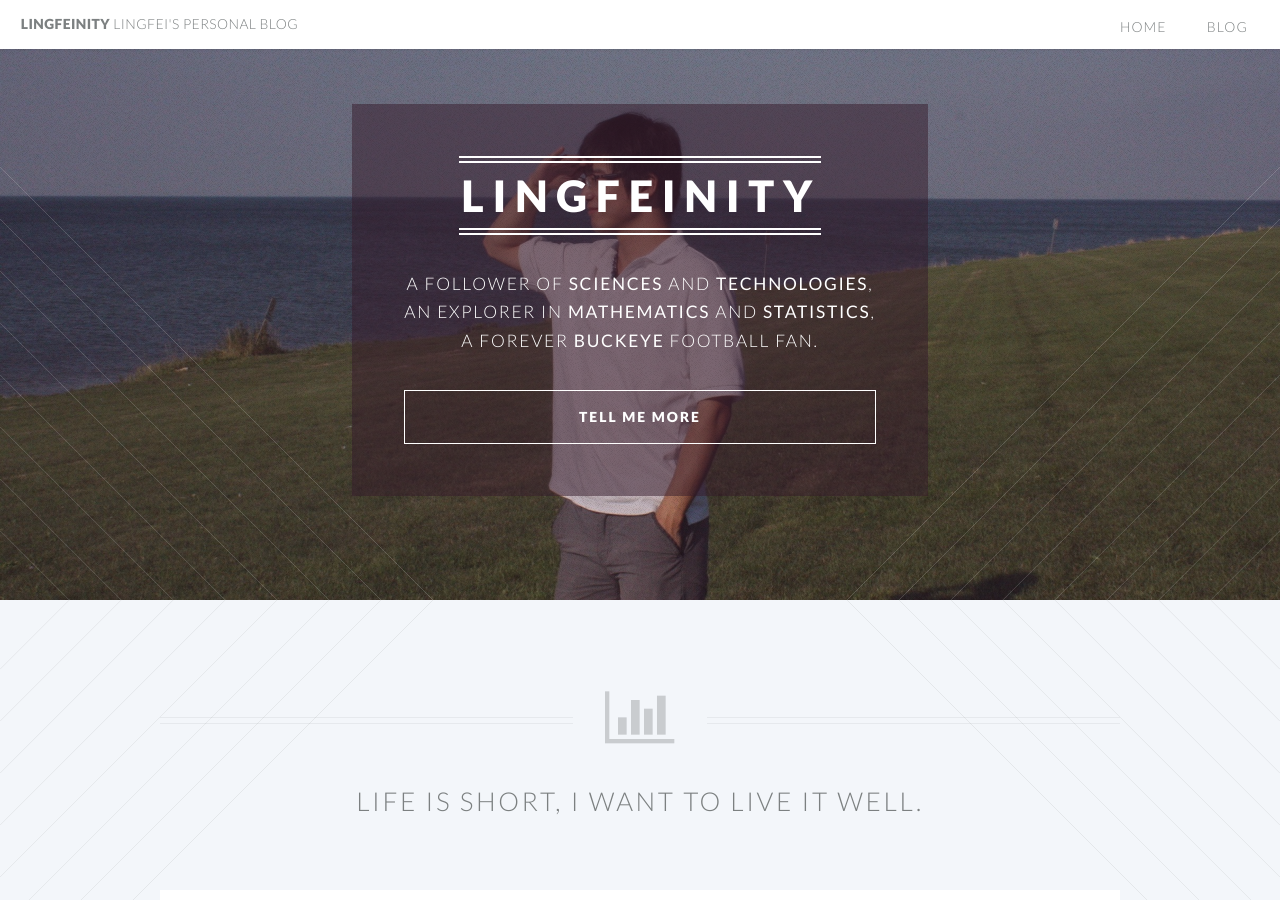
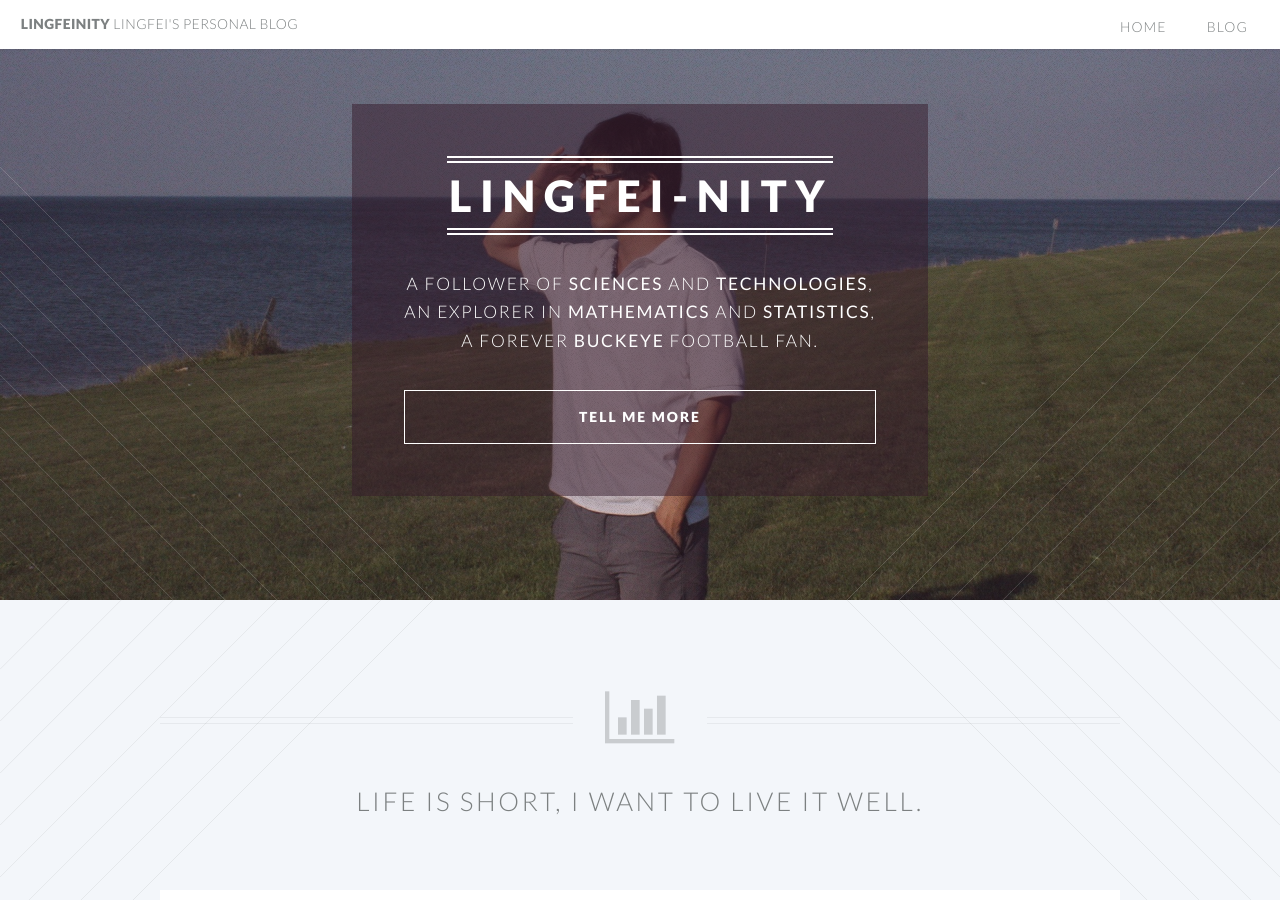
Before and after one commit to lfcui/lfcui.github.io, a Jekyll site: the page built from index.html, in a window 1280 px wide and 900 px high. Built offline with Jekyll 4.4.1, drawn with Linux system fonts in a browser that asks for light colours.

Commit message:
changed banner

```diff
--- a/_includes/banner.html
+++ b/_includes/banner.html
@@ -10,7 +10,7 @@
     <div class="inner">
 
         <header>
-            <h2> Lingfeinity</h2>
+            <h2> Lingfei-nity</h2>
         </header>
        <!-- <p>This is <strong>Lingfei</strong>'s blog </p>
        -->
```
Also changed, not shown: 1 other file.
